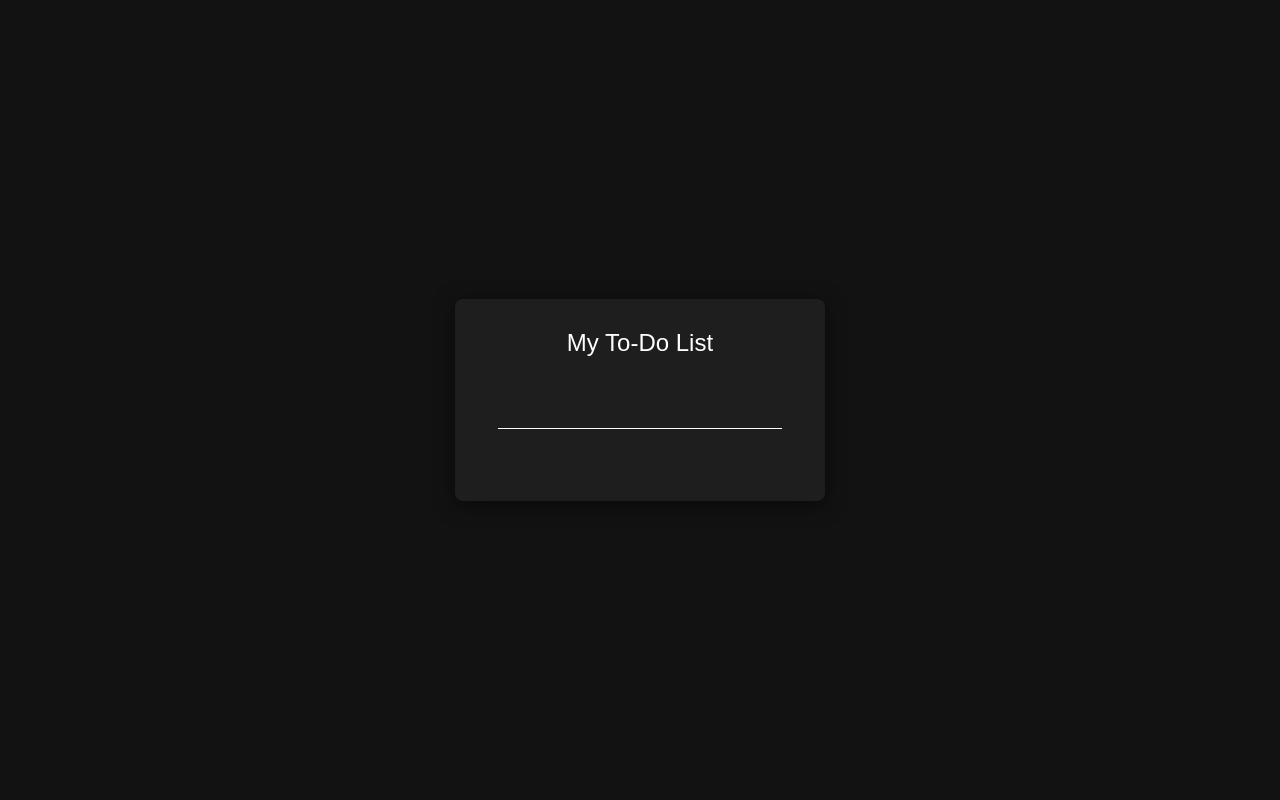
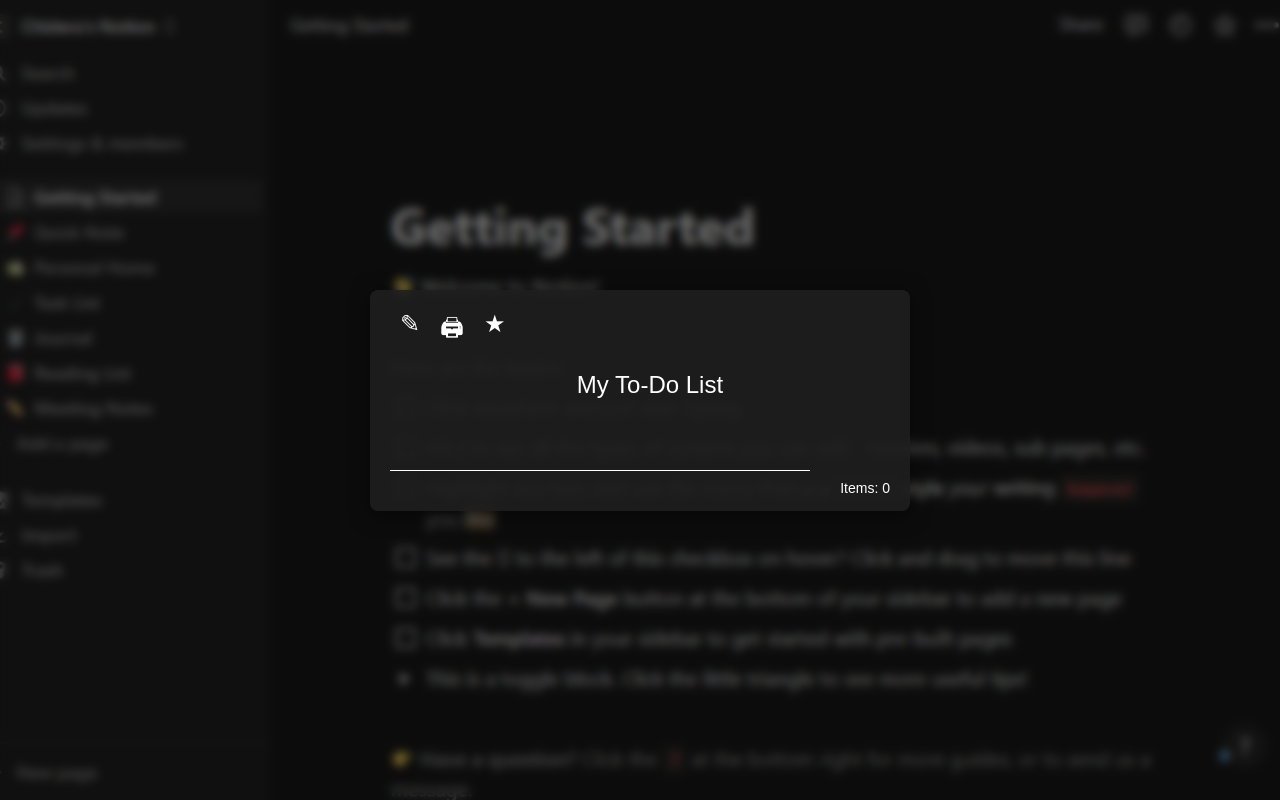
Before and after one commit to naman-sonawane/todo-app, a plain HTML site: page index.html in a window 1280 px wide. Drawn offline with Linux system fonts and the light colour scheme.

Commit message:
Add files via upload

```diff
--- a/index.html
+++ b/index.html
@@ -4,40 +4,58 @@
     <meta charset="UTF-8">
     <meta name="viewport" content="width=device-width, initial-scale=1.0">
     <title>To-Do List</title>
+    <link rel="stylesheet" href="https://cdnjs.cloudflare.com/ajax/libs/font-awesome/6.0.0-beta3/css/all.min.css" integrity="sha384-k6RqeWeci5ZR/Lv4MR0sA0FfDOMzjNyy/J8FJo7xk/5ZtSc8C4d7cx/hZpW04l" crossorigin="anonymous">
     <style>
         body {
-            background-color: #121212;
-            color: white;
-            font-family: Arial, sans-serif;
             margin: 0;
             display: flex;
             justify-content: center;
             align-items: center;
-            height: 100vh; /* Full height of the viewport */
+            height: 100vh;
+            font-family: Arial, sans-serif;
+            color: white;
+            background: url('image.png') no-repeat center center fixed;
+            background-size: cover;
+            position: relative;
+            overflow: hidden;
+        }
+        .overlay {
+            position: absolute;
+            top: 0;
+            left: 0;
+            right: 0;
+            bottom: 0;
+            background-color: rgba(0, 0, 0, 0.5); /* Black with 50% opacity */
+            backdrop-filter: blur(5px); /* Slight blur effect */
+            z-index: 1; /* Make sure the overlay is above the background */
         }
         .container {
             text-align: center;
-            display: flex;
-            flex-direction: column;
-            justify-content: center;
-            align-items: center;
-            background-color: #1e1e1e; /* Slightly lighter background for contrast */
+            background-color: rgba(30, 30, 30, 0.9); /* Semi-transparent container */
             padding: 20px;
-            border-radius: 8px; /* Rounded corners */
-            box-shadow: 0 4px 20px rgba(0, 0, 0, 0.5); /* Shadow for depth */
+            border-radius: 8px;
+            box-shadow: 0 4px 20px rgba(0, 0, 0, 0.5);
+            width: 90%;
+            max-width: 500px;
+            position: relative; /* To position the item counter */
+            z-index: 2; /* Above the overlay */
         }
         h1 {
-            margin-bottom: 20px; /* Spacing below the title */
+            margin-bottom: 20px;
+        }
+        .list-container {
+            width: 100%;
+            text-align: left;
         }
         #todoList {
-            list-style-type: none;
             padding: 0;
+            margin-left: 60px;
+            width: 100%;
         }
         li {
             margin: 10px 0;
             display: flex;
-            align-items: left;
-            justify-content: left; /* Center items in the list */
+            align-items: center;
         }
         input[type="checkbox"] {
             appearance: none;
@@ -61,44 +79,73 @@
             color: white;
             font-size: 24px;
             width: 100%;
-            padding: 10px; /* Added padding for better UX */
+            padding: 10px;
         }
         .new-task {
-    display: block;
-    text-align: center;
-    margin-bottom: 20px;
-    border: none;
-    background: transparent;
-    color: transparent; /* Make text transparent */
-    font-size: 18px;
-    width: 80%; /* Adjust width to be shorter */
-    padding: 10px; /* Added padding for better UX */
-    border-bottom: 1px solid white; /* Add underline */
-}
-
+            color: transparent;
+            font-size: 18px;
+            width: 80%;
+            padding: 10px;
+            border-bottom: 1px solid white;
+        }
         .new-task:focus {
-            outline: none; /* Remove default outline on focus */
-            color: white; /* Change text color back when focused */
+            outline: none;
+            color: white;
+        }
+        .icon-container {
+            display: flex;
+            justify-content: flex-start;
+            margin-bottom: 10px; /* Spacing below the icons */
+            width: 100%;
+        }
+        .icon {
+            cursor: pointer;
+            padding: 0 10px; /* Space between icons */
+            transition: color 0.3s;
+            font-size: 24px; /* Increased font size for icons */
+        }
+        .icon:hover {
+            color: #FFD700; /* Gold color on hover */
+        }
+        .item-counter {
+            position: absolute;
+            bottom: 10px;
+            right: 10px;
+            background-color: rgba(30, 30, 30, 0.8);
+            padding: 5px 10px;
+            border-radius: 5px;
+            font-size: 14px;
         }
     </style>
 </head>
 <body>
+    <div class="overlay"></div> <!-- Overlay for black opacity and blur -->
     <div class="container">
+        <div class="icon-container">
+            <span class="icon" title="Edit">&#9998;</span> <!-- Edit icon -->
+            <span class="icon" title="Share" id="shareIcon">&#x1F5A8;</span> <!-- Share icon -->
+            <span class="icon" title="Star">&#9733;</span> <!-- Star icon -->
+        </div>
         <input type="text" class="edit-title" id="listTitle" placeholder="Edit List Title" value="My To-Do List" />
         <input type="text" class="new-task" id="newTask" />
-        <ul id="todoList">
-            <!-- Initial tasks can be added here if needed -->
-        </ul>
+        <div class="list-container">
+            <ul id="todoList">
+                <!-- Initial tasks can be added here if needed -->
+            </ul>
+        </div>
+        <div class="item-counter" id="itemCounter">Items: 0</div>
     </div>
 
     <script>
         const listTitleInput = document.getElementById('listTitle');
         const newTaskInput = document.getElementById('newTask');
         const todoList = document.getElementById('todoList');
+        const itemCounter = document.getElementById('itemCounter');
+        const shareIcon = document.getElementById('shareIcon');
 
         listTitleInput.addEventListener('input', function() {
             const title = this.value || "My To-Do List";
-            document.title = title; // Optional: Update the document title as well
+            document.title = title;
         });
 
         newTaskInput.addEventListener('keypress', function(event) {
@@ -108,10 +155,22 @@
                     const li = document.createElement('li');
                     li.innerHTML = `<input type="checkbox"> ${taskText}`;
                     todoList.appendChild(li);
-                    this.value = ''; // Clear the input field
+                    this.value = '';
+                    updateItemCount();
                 }
             }
         });
+
+        shareIcon.addEventListener('click', function() {
+            // Example share functionality
+            alert('Share this To-Do list!');
+            // You can add more functionality here, like sharing via social media
+        });
+
+        function updateItemCount() {
+            const itemCount = todoList.children.length;
+            itemCounter.textContent = `Items: ${itemCount}`;
+        }
     </script>
 </body>
 </html>
```
Also changed, not shown: image.png (added).
